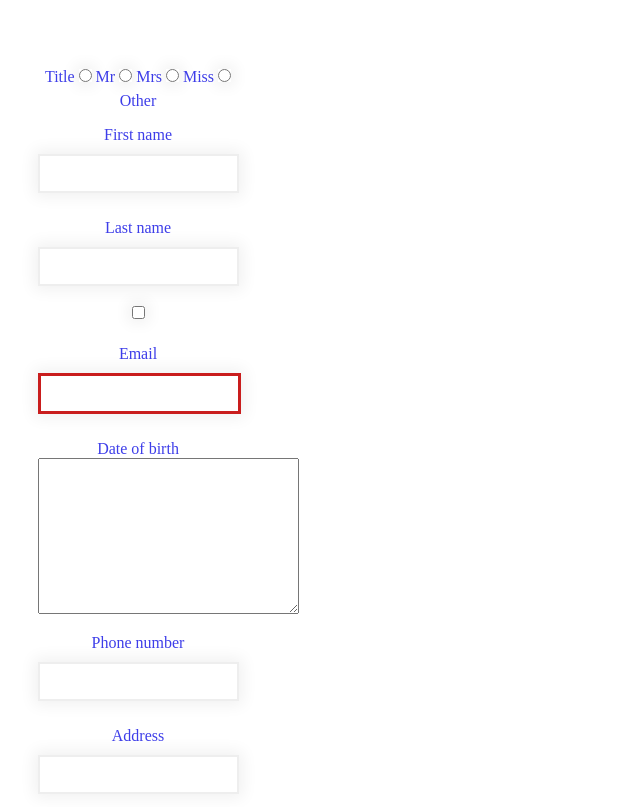
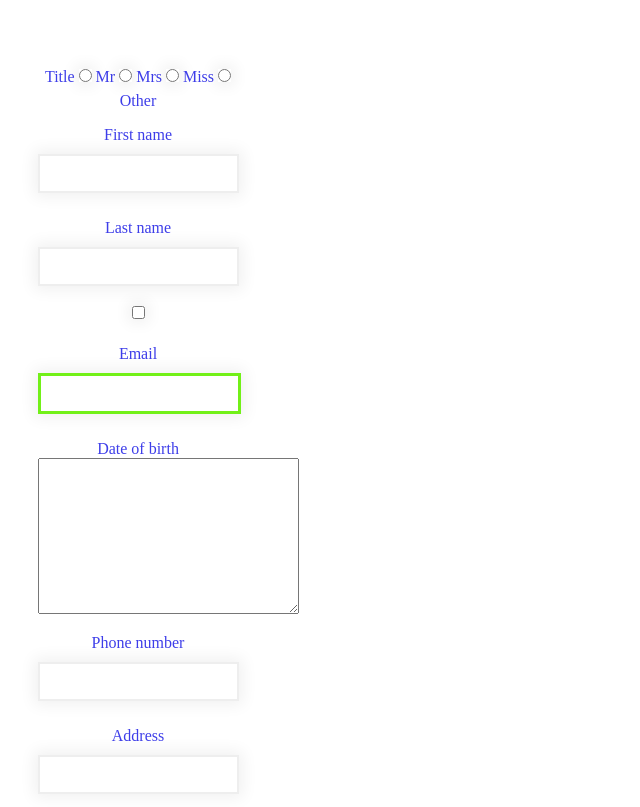
Before and after one commit to Automationer/batch_3, a plain HTML site: page index.html in a window 1280 px wide. Shown: the top 807 px of the page, without its empty margins (0-640 px from the left). Drawn offline with Linux system fonts and the light colour scheme.

Commit message:
changed email color

```diff
--- a/index.html
+++ b/index.html
@@ -24,7 +24,7 @@
                 }
 
                 .email-style-here {
-                    border: solid rgb(201, 29, 29);
+                    border: solid rgb(114, 240, 24);
                 }
 
         </style>
```
